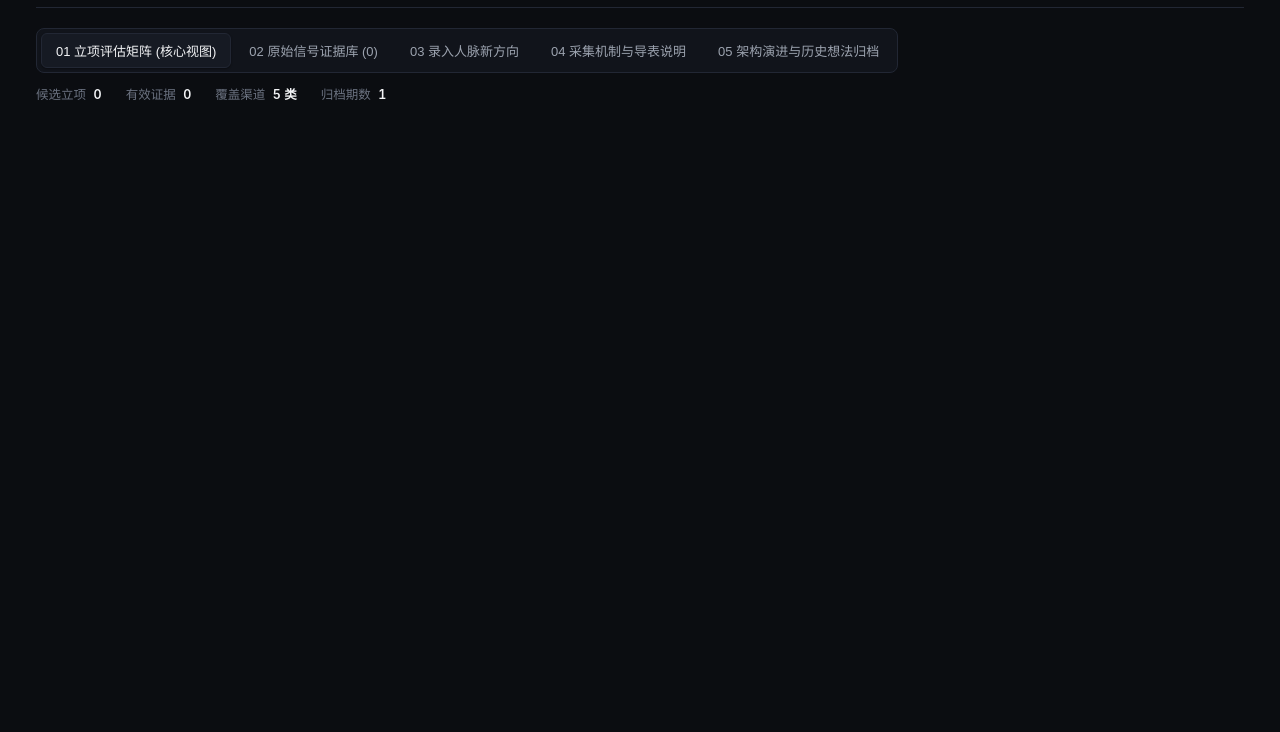
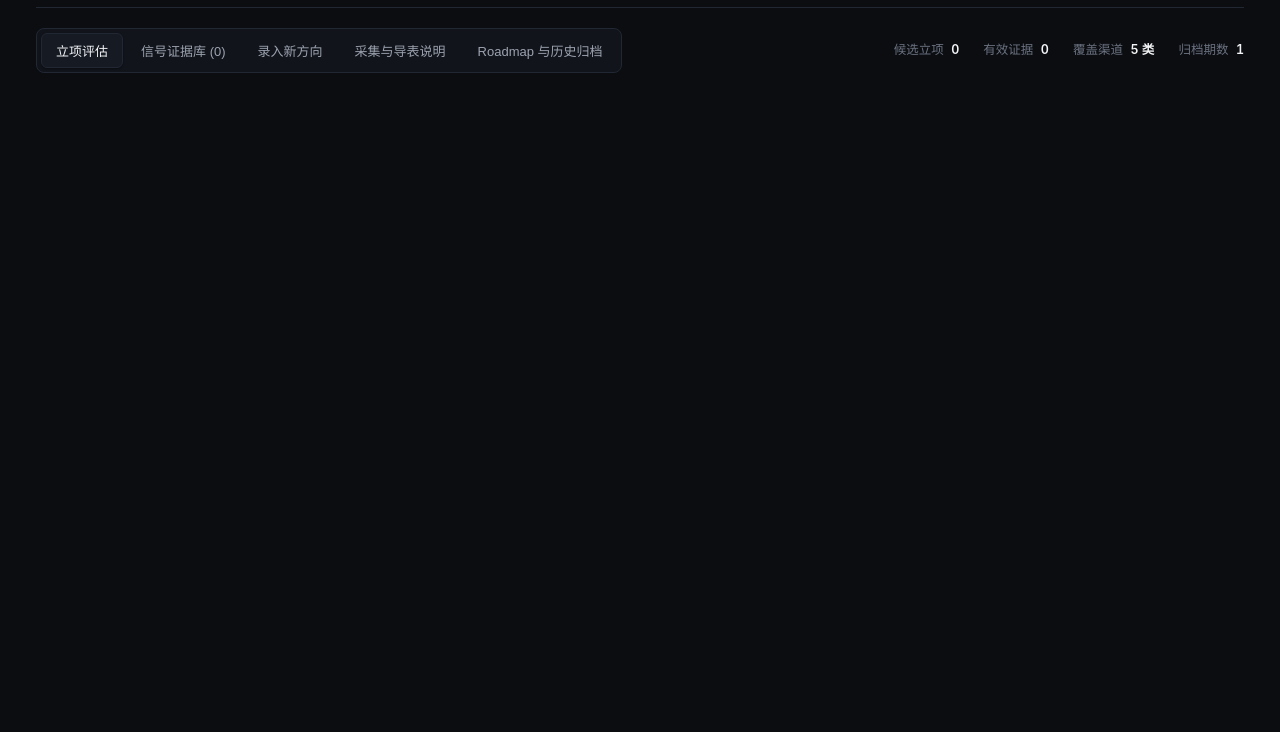
Before and after one commit to Spark-Dash/market-radar, a plain HTML site: page scripts/template.html in a window 1280 px wide. Shown: the part 68-800 px from the top of the page. Drawn offline with Linux system fonts and the light colour scheme; files whose address does not match are found by name.

Commit message:
chore: sync scripts/template.html

```diff
--- a/scripts/template.html
+++ b/scripts/template.html
@@ -142,11 +142,11 @@
 
   <div class="subbar">
     <div class="nav">
-      <button class="nav-btn active" onclick="switchTab('tab-projects', this)">01 立项评估矩阵 (核心视图)</button>
-      <button class="nav-btn" onclick="switchTab('tab-signals', this)">02 原始信号证据库 (<span id="lblSigCnt">0</span>)</button>
-      <button class="nav-btn" onclick="switchTab('tab-submit', this)">03 录入人脉新方向</button>
-      <button class="nav-btn" onclick="switchTab('tab-whitepaper', this)">04 采集机制与导表说明</button>
-      <button class="nav-btn" onclick="switchTab('tab-roadmap', this)">05 架构演进与历史想法归档</button>
+      <button class="nav-btn active" onclick="switchTab('tab-projects', this)">立项评估</button>
+      <button class="nav-btn" onclick="switchTab('tab-signals', this)">信号证据库 (<span id="lblSigCnt">0</span>)</button>
+      <button class="nav-btn" onclick="switchTab('tab-submit', this)">录入新方向</button>
+      <button class="nav-btn" onclick="switchTab('tab-whitepaper', this)">采集与导表说明</button>
+      <button class="nav-btn" onclick="switchTab('tab-roadmap', this)">Roadmap 与历史归档</button>
     </div>
     <div class="metrics-inline">
       <span>候选立项 <strong id="kpiProjects">0</strong></span>
```
